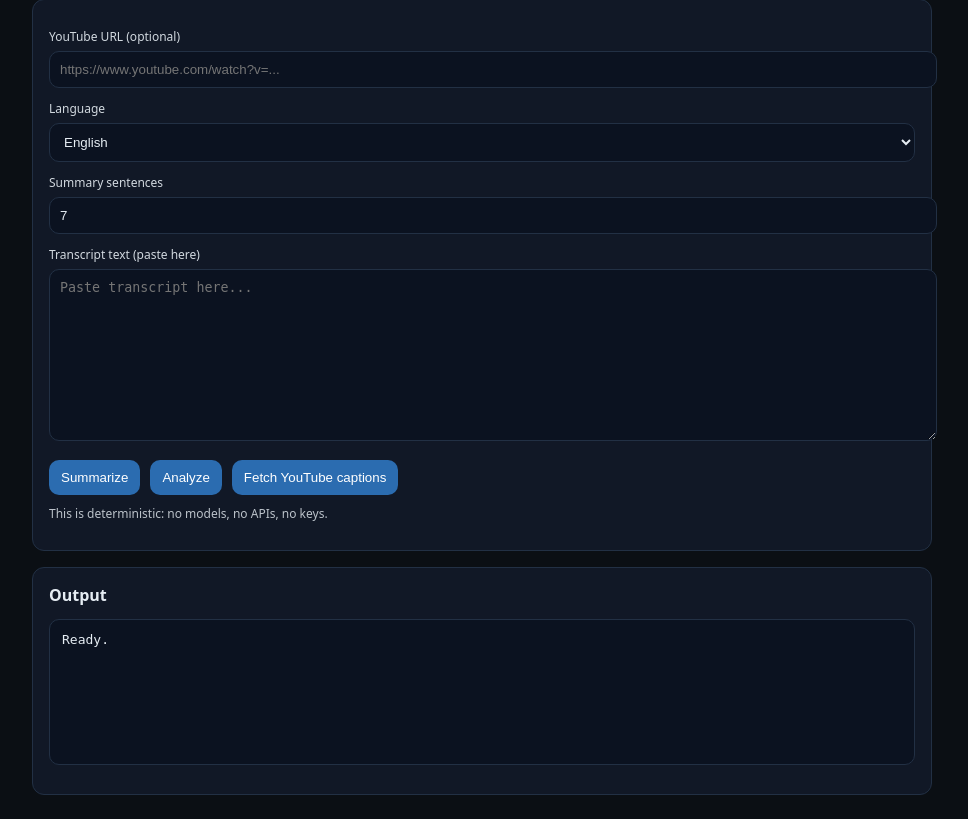
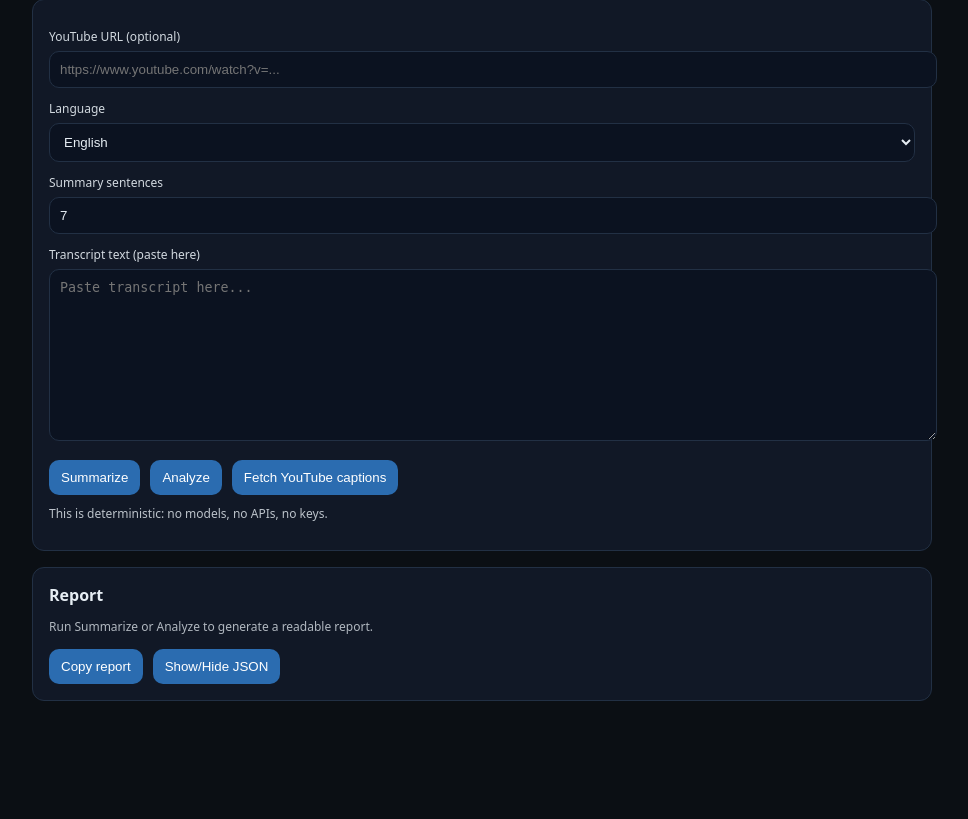
Before and after one commit to alm1ghtyf1tch/video_analyzer, a FastAPI app: page / in a window 1280 px wide. Shown: the part 71-890 px from the top of the page, without its empty margins (158-1126 px from the left). After the commit the page ends 772 px from the top, so only its background shows below. Run offline with FastAPI, Linux system fonts and the light colour scheme.

Commit message:
Improve UI report rendering + better transcript summarization

```diff
--- a/backend/app/api/routes.py
+++ b/backend/app/api/routes.py
@@ -28,7 +28,8 @@ def summarize(req: SummarizeRequest):
     if not text:
         raise HTTPException(status_code=400, detail="Provide 'text' or 'youtube_url' with available captions.")
 
-    summary = summarize_extractive(text=text, language=req.language, k=req.summary_sentences)
+    summary = summarize_extractive(text=text, language=req.language, k=req.summary_sentences, yt_items=items)
+
     outline = build_outline(text=text, language=req.language, yt_items=items)
 
     return ApiResponse(ok=True, data={
--- a/backend/app/web/static/app.js
+++ b/backend/app/web/static/app.js
@@ -1,4 +1,5 @@
 const out = document.getElementById("output");
+const reportEl = document.getElementById("report");
 
 function getPayload() {
   const youtube_url = document.getElementById("youtubeUrl").value.trim();
@@ -25,30 +26,116 @@ async function postJSON(path, payload) {
   return data;
 }
 
+function esc(s) {
+  return (s || "").replace(/[&<>"']/g, (c) => ({
+    "&":"&amp;", "<":"&lt;", ">":"&gt;", '"':"&quot;", "'":"&#039;"
+  }[c]));
+}
+
+function renderChips(words) {
+  if (!words || !words.length) return `<p class="muted">No keywords.</p>`;
+  return `<div class="chips">${words.map(w => `<span class="chip">${esc(w.word || w)}</span>`).join("")}</div>`;
+}
+
+function renderOutline(outline) {
+  const segs = outline?.segments || [];
+  if (!segs.length) return `<p class="muted">No outline segments.</p>`;
+  return segs.map(seg => `
+    <div class="seg">
+      <strong>${esc(seg.range)}</strong><br/>
+      <small>${esc((seg.keywords || []).join(", "))}</small>
+    </div>
+  `).join("");
+}
+
+function buildSummarizeReport(data) {
+  const summary = data.summary || {};
+  const bullets = summary.summary_bullets || summary.selected_sentences || [];
+  const keywords = summary.keywords || [];
+  const outline = data.outline || {};
+
+  return `
+    <h3>Summary</h3>
+    ${bullets.length ? `<ul>${bullets.map(b => `<li>${esc(b)}</li>`).join("")}</ul>` : `<p class="muted">No summary.</p>`}
+
+    <h3>Keywords</h3>
+    ${renderChips(keywords)}
+
+    <h3>Outline</h3>
+    ${renderOutline(outline)}
+
+    <p class="muted">Source: ${esc(data.source || "unknown")}</p>
+  `;
+}
+
+function buildAnalyzeReport(data) {
+  const stats = data.stats || {};
+  const keywords = data.keywords || [];
+  const phrases = data.keyphrases || [];
+  const questions = data.questions || [];
+  const actions = data.action_items || [];
+  const sentiment = data.sentiment || {};
+  const formulas = data.formula_snippets || [];
+
+  return `
+    <h3>Stats</h3>
+    <ul>
+      <li>Words: ${esc(String(stats.word_count ?? ""))}</li>
+      <li>Sentences: ${esc(String(stats.sentence_count ?? ""))}</li>
+      <li>Reading time (min): ${esc(String(stats.reading_time_min ?? ""))}</li>
+      <li>Timestamps detected: ${esc(String(stats.has_timestamps ?? ""))}</li>
+    </ul>
+
+    <h3>Keywords</h3>
+    ${renderChips(keywords)}
+
+    <h3>Keyphrases</h3>
+    ${phrases.length ? `<ul>${phrases.map(p => `<li>${esc(p.phrase || "")}</li>`).join("")}</ul>` : `<p class="muted">No keyphrases.</p>`}
+
+    <h3>Questions</h3>
+    ${questions.length ? `<ul>${questions.map(q => `<li>${esc(q)}</li>`).join("")}</ul>` : `<p class="muted">No questions detected.</p>`}
+
+    <h3>Action items</h3>
+    ${actions.length ? `<ul>${actions.map(a => `<li>${esc(a)}</li>`).join("")}</ul>` : `<p class="muted">No action items detected.</p>`}
+
+    <h3>Sentiment</h3>
+    <p>${esc(sentiment.label || "neutral")} (score: ${esc(String(sentiment.score ?? 0))})</p>
+
+    <h3>Formula snippets</h3>
+    ${formulas.length ? `<ul>${formulas.map(f => `<li>${esc(f)}</li>`).join("")}</ul>` : `<p class="muted">No formulas detected.</p>`}
+  `;
+}
+
+function setReport(html) {
+  reportEl.innerHTML = html;
+}
+
 document.getElementById("btnSummarize").onclick = async () => {
-  out.textContent = "Summarizing...";
+  setReport(`<p class="muted">Summarizing...</p>`);
   try {
     const payload = getPayload();
-    const data = await postJSON("/api/summarize", payload);
-    out.textContent = JSON.stringify(data.data, null, 2);
+    const res = await postJSON("/api/summarize", payload);
+    setReport(buildSummarizeReport(res.data));
+    out.textContent = JSON.stringify(res.data, null, 2);
   } catch (e) {
-    out.textContent = `Error: ${e.message}`;
+    setReport(`<p>Error: ${esc(e.message)}</p>`);
   }
 };
 
 document.getElementById("btnAnalyze").onclick = async () => {
-  out.textContent = "Analyzing...";
+  setReport(`<p class="muted">Analyzing...</p>`);
   try {
     const payload = getPayload();
-    const data = await postJSON("/api/analyze", payload);
-    out.textContent = JSON.stringify(data.data, null, 2);
+    const res = await postJSON("/api/analyze", payload);
+    setReport(buildAnalyzeReport(res.data));
+    out.textContent = JSON.stringify(res.data, null, 2);
   } catch (e) {
-    out.textContent = `Error: ${e.message}`;
+    setReport(`<p>Error: ${esc(e.message)}</p>`);
   }
 };
 
 document.getElementById("btnFetch").onclick = async () => {
-  out.textContent = "Fetching captions...";
+  setReport(`<p class="muted">Fetching captions...</p>`);
   try {
     const url = document.getElementById("youtubeUrl").value.trim();
     if (!url) throw new Error("Paste a YouTube URL first.");
@@ -56,8 +143,25 @@ document.getElementById("btnFetch").onclick = async () => {
     const data = await res.json();
     if (!res.ok) throw new Error(data.detail || "Fetch failed");
     document.getElementById("text").value = data.data.text || "";
-    out.textContent = "Captions loaded into transcript box.";
+    setReport(`<p>Captions loaded into transcript box.</p>`);
+    out.textContent = JSON.stringify(data.data, null, 2);
   } catch (e) {
-    out.textContent = `Error: ${e.message}`;
+    setReport(`<p>Error: ${esc(e.message)}</p>`);
   }
 };
+
+document.getElementById("btnShowJson").onclick = () => {
+  out.style.display = (out.style.display === "none") ? "block" : "none";
+};
+
+document.getElementById("btnCopy").onclick = async () => {
+  const text = reportEl.innerText || "";
+  try {
+    await navigator.clipboard.writeText(text);
+    // minimal feedback
+    setReport(reportEl.innerHTML + `<p class="muted">Copied.</p>`);
+  } catch {
+    // fallback: show JSON and let user copy manually
+    out.style.display = "block";
+  }
+};
--- a/backend/app/web/static/styles.css
+++ b/backend/app/web/static/styles.css
@@ -46,3 +46,13 @@ pre {
 }
 
 .hint { font-size: 12px; opacity: 0.8; margin-top: 10px; }
+
+.report h3 { margin: 14px 0 8px; font-size: 14px; }
+.report p, .report li { line-height: 1.45; }
+.muted { opacity: 0.75; font-size: 12px; }
+
+.chips { display: flex; flex-wrap: wrap; gap: 8px; margin-top: 8px; }
+.chip { background:#0b1220; border:1px solid #223044; padding:6px 10px; border-radius:999px; font-size:12px; }
+
+.seg { border:1px solid #223044; border-radius:10px; padding:10px; margin:10px 0; background:#0b1220; }
+.seg small { opacity: 0.8; }
--- a/backend/app/web/templates/index.html
+++ b/backend/app/web/templates/index.html
@@ -37,9 +37,20 @@
     </div>
 
     <div class="card">
-      <h2>Output</h2>
-      <pre id="output">Ready.</pre>
-    </div>
+  <h2>Report</h2>
+
+  <div id="report" class="report">
+    <p class="muted">Run Summarize or Analyze to generate a readable report.</p>
+  </div>
+
+  <div class="row">
+    <button id="btnCopy">Copy report</button>
+    <button id="btnShowJson">Show/Hide JSON</button>
+  </div>
+
+  <pre id="output" style="display:none;">Ready.</pre>
+</div>
+
   </main>
 
   <script src="/static/app.js"></script>
```
Also changed, not shown: backend/app/services/analyzer.py (+13 -0 lines), backend/app/services/summarizer.py (+12 -6 lines), backend/app/services/text_utils.py (+42 -0 lines).
